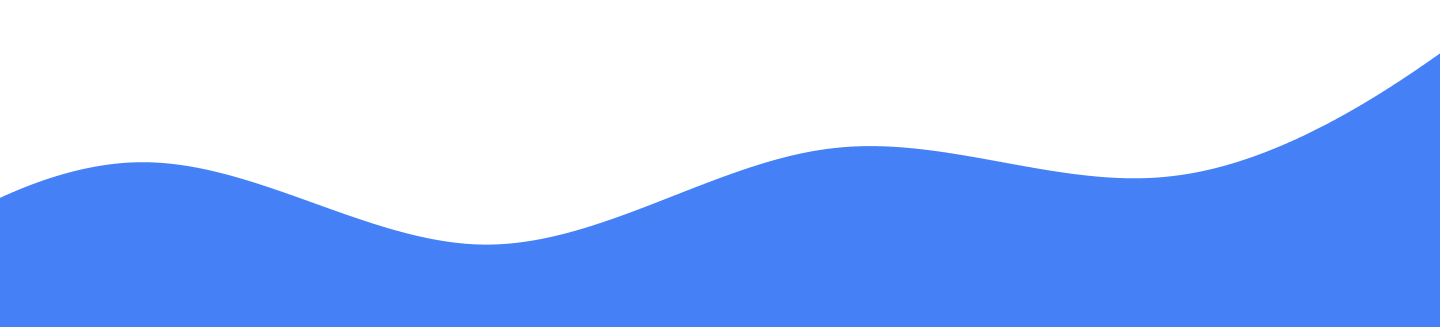
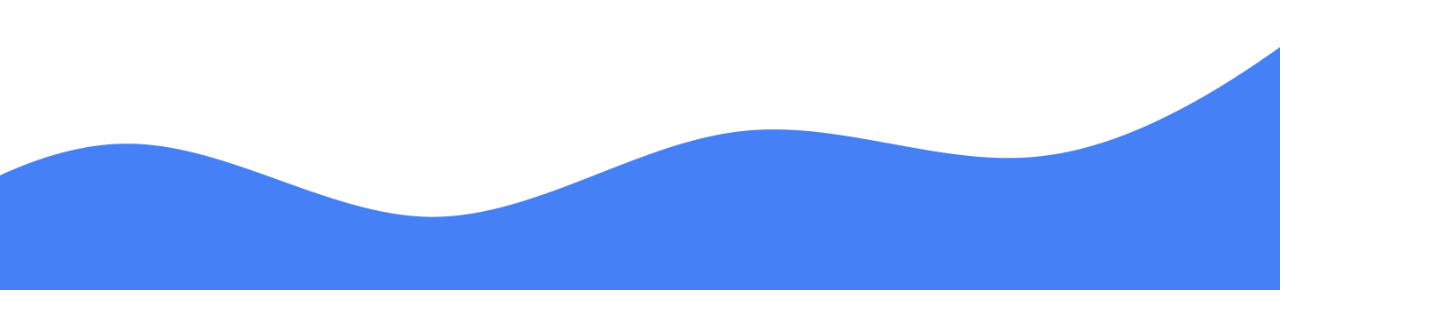
Before and after one commit to Andrew-Ilyushchenko/simpleProject, a plain HTML site: page 1_the_first_project/index.html in a window 1280 px wide. Shown: the part 1801-2135 px from the top of the page, 1440 px wide, since content can reach past the window. After the commit the page ends 2091 px from the top, so only its background shows below. Drawn offline with Linux system fonts and the light colour scheme.

Commit message:
fix: correct footer

```diff
--- a/1_the_first_project/css/footer.css
+++ b/1_the_first_project/css/footer.css
@@ -1,8 +1,9 @@
-.footer{
-   object-fit: cover;
-}
 .footer_img {
    width: 100%;
-   height: 100%;
-   text-align: center;
+   overflow: hidden;
 }
+
+.footer_img  img {
+   display: block;
+   width: 100%;
+}
```
